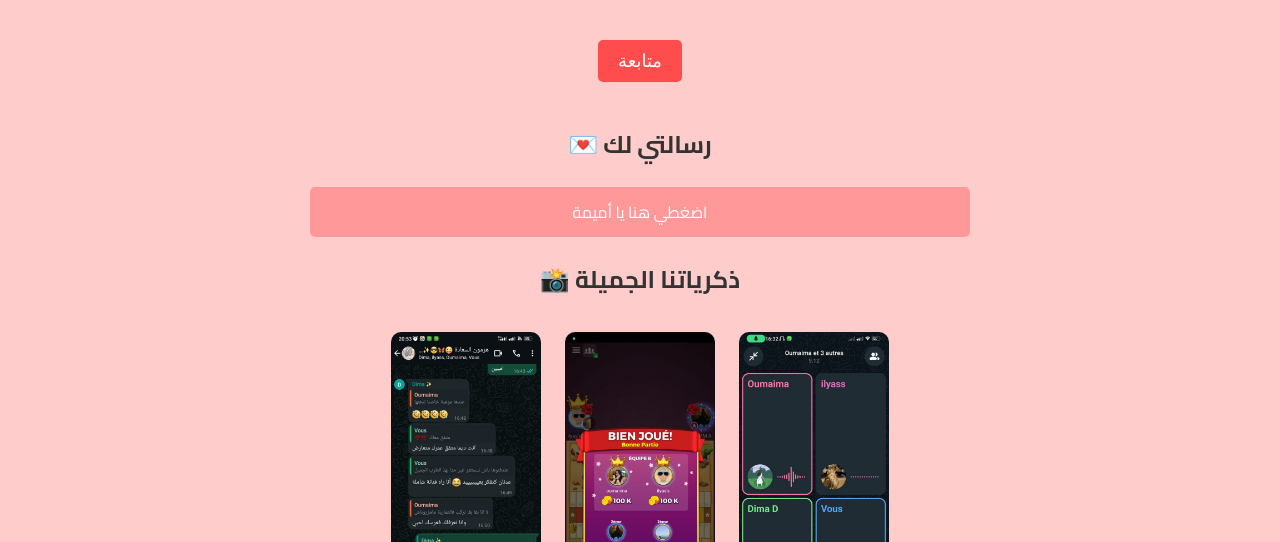
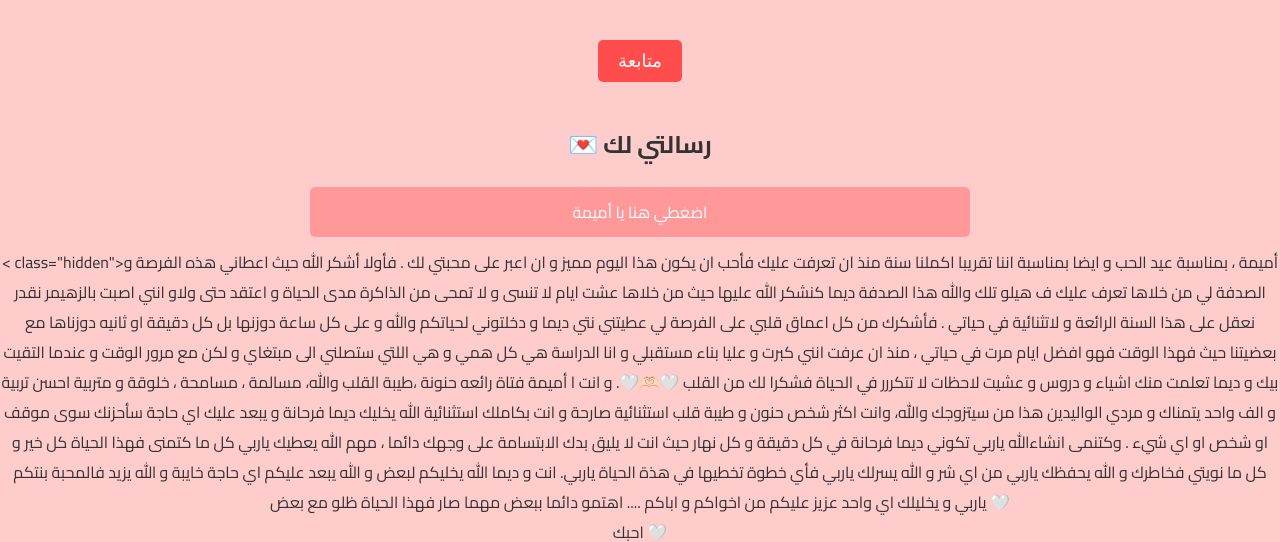
Before and after one commit to adnanelhayani/O, a plain HTML site: page index.html in a window 1280 px wide. Both pictures are taken after a click on the button "متابعة". Shown: the part 258-800 px from the top of the page. Drawn offline with Linux system fonts and the light colour scheme.

Commit message:
first commit

```diff
--- a/index.html
+++ b/index.html
@@ -27,12 +27,14 @@
         <section class="messages">
             <h2>💌 رسالتي لك</h2>
             <div class="message" onclick="toggleMessage(this)">اضغطي هنا يا أميمة</div>
-            <p class="hidden">أميمة ، بمناسبة عيد الحب و ايضا بمناسبة اننا تقريبا اكملنا سنة منذ ان تعرفت عليك فأحب ان يكون هذا اليوم مميز و ان اعبر على محبتي لك .  فأولا أشكر الله حيث اعطاني هذه الفرصة و الصدفة لي من خلاها تعرف عليك ف هيلو تلك والله هذا الصدفة ديما كنشكر الله عليها حيث من خلاها عشت ايام لا تنسى و لا تمحى من الذاكرة مدى الحياة و اعتقد حتى ولاو انني اصبت  بالزهيمر نقدر نعقل على هذا السنة الرائعة و لاتثنائية في حياتي .
+            < class="hidden">أميمة ، بمناسبة عيد الحب و ايضا بمناسبة اننا تقريبا اكملنا سنة منذ ان تعرفت عليك فأحب ان يكون هذا اليوم مميز و ان اعبر على محبتي لك .  فأولا أشكر الله حيث اعطاني هذه الفرصة و الصدفة لي من خلاها تعرف عليك ف هيلو تلك والله هذا الصدفة ديما كنشكر الله عليها حيث من خلاها عشت ايام لا تنسى و لا تمحى من الذاكرة مدى الحياة و اعتقد حتى ولاو انني اصبت  بالزهيمر نقدر نعقل على هذا السنة الرائعة و لاتثنائية في حياتي .
                 فأشكرك من كل اعماق قلبي على الفرصة لي عطيتني نتي  ديما و دخلتوني لحياتكم والله  و على كل ساعة دوزنها بل كل دقيقة او ثانيه دوزناها مع بعضيتنا حيث فهذا الوقت فهو افضل ايام مرت في حياتي ، منذ ان عرفت انني كبرت و عليا بناء مستقبلي و انا الدراسة هي كل همي و هي اللتي ستصلني الى مبتغاي و لكن مع مرور الوقت و عندما التقيت بيك و ديما تعلمت منك اشياء و دروس و عشيت لاحظات لا تتكررر في الحياة فشكرا لك من القلب 🤍🫶🏻🤍.
                 و انت ا أميمة فتاة رائعه حنونة ،طيبة القلب والله،  مسالمة ، مسامحة ، خلوقة و متربية احسن تربية و الف واحد يتمناك و مردي الواليدين هذا من سيتزوجك والله، وانت اكثر شخص حنون و طيبة قلب استثنائية  صارحة و انت بكاملك استثنائية  الله يخليك ديما فرحانة و يبعد عليك اي حاجة سأحزنك سوى موقف او شخص او اي شيء .
                 وكتنمى انشاءالله ياربي تكوني ديما فرحانة في كل دقيقة و كل نهار حيث انت لا يليق بدك الابتسامة على وجهك دائما ، مهم الله يعطيك ياربي كل ما كتمنى فهذا الحياة كل خير و كل ما نويتي فخاطرك  و الله يحفظك ياربي من اي شر و الله يسرلك ياربي فأي خطوة تخطيها في هذة الحياة ياربي.
                 انت و ديما الله يخليكم لبعض و الله يبعد عليكم اي حاجة خايبة و الله يزيد فالمحبة بنتكم ياربي و يخليلك اي واحد عزيز عليكم من اخواكم و اباكم .... اهتمو دائما ببعض مهما صار فهذا الحياة ظلو مع بعض 🤍
-                 احبك 🤍</p>
+
+                <br>
+                احبك 🤍</p>
         </section>
         <section class="gallery">
             <h2>📸 ذكرياتنا الجميلة</h2>
```
